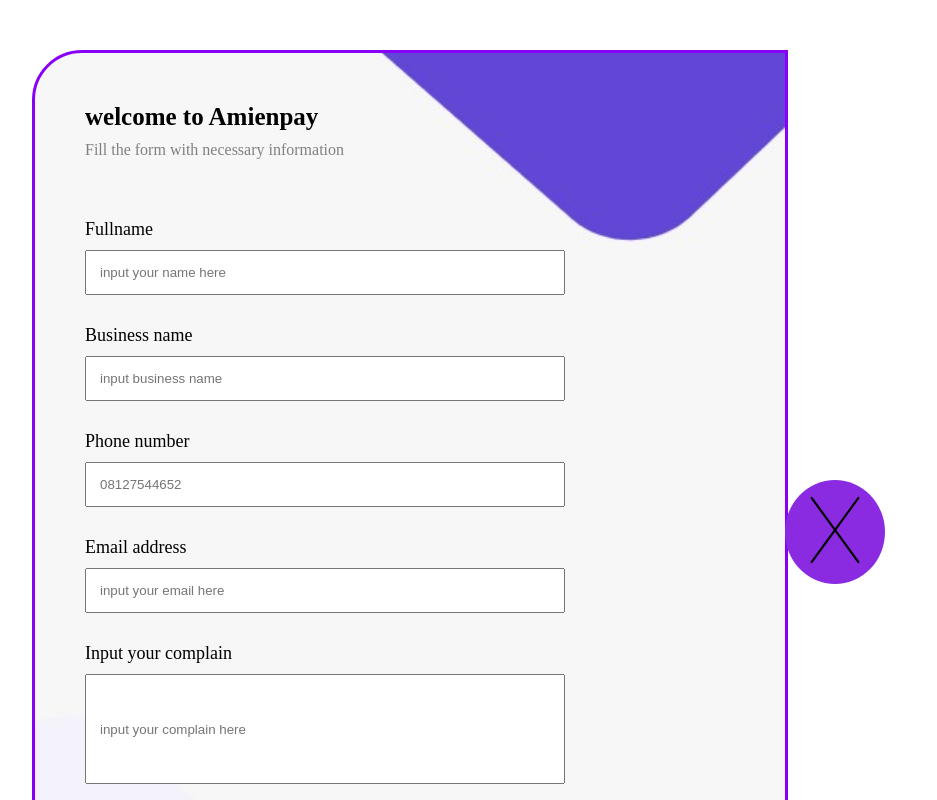
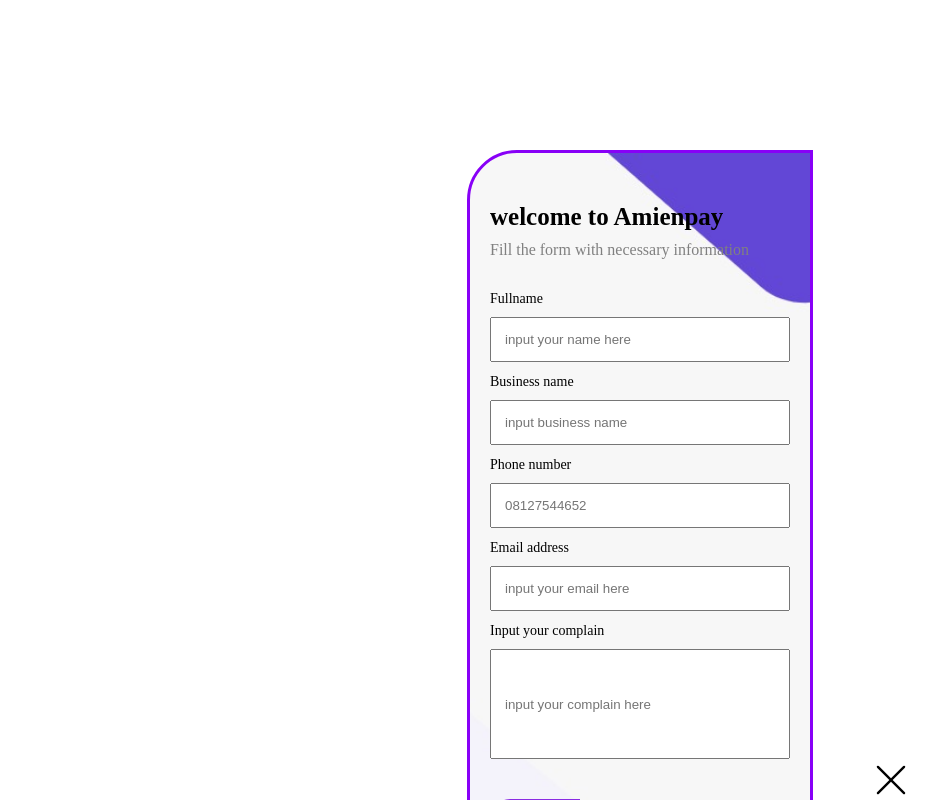
Before and after one commit to rhose1234/spacepen-chatbot, a plain HTML site: page index.html in a window 1280 px wide. Both pictures are taken after a click on the element "click here for help". Shown: the top 800 px of the page, without its empty margins (230-1167 px from the left). Drawn offline with Linux system fonts and the light colour scheme.

Commit message:
finished

```diff
--- a/index.html
+++ b/index.html
@@ -1,58 +1,55 @@
 <!DOCTYPE html>
 <html lang="en">
   <head>
-    <meta charset="UTF-8">
-    <meta http-equiv="X-UA-Compatible" content="IE=edge">
-    <meta name="viewport" content="width=device-width, initial-scale=1.0">
+    <meta charset="UTF-8" />
+    <meta http-equiv="X-UA-Compatible" content="IE=edge" />
+    <meta name="viewport" content="width=device-width, initial-scale=1.0" />
     <title>Screnn-help</title>
-    <link rel="stylesheet" href="style.css">
+    <link rel="stylesheet" href="style.css" />
+    <link
+      rel="stylesheet"
+      href="https://cdn.jsdelivr.net/npm/@fortawesome/fontawesome-free@6.2.0/css/fontawesome.min.css"
+      integrity="sha384-z4tVnCr80ZcL0iufVdGQSUzNvJsKjEtqYZjiQrrYKlpGow+btDHDfQWkFjoaz/Zr"
+      crossorigin="anonymous"
+    />
   </head>
   <body>
-
     <main>
       <section>
         <div class="a-text" id="hidden">
-
           <h2>welcome to Amienpay</h2>
           <p>Fill the form with necessary information</p>
 
           <form action="index.html">
             <label for="">Fullname</label>
-                    <input type="text" placeholder="input your name here">
+            <input type="text" placeholder="input your name here" />
             <label for=""> Business name</label>
-                    <input type="text" placeholder="input business name">
+            <input type="text" placeholder="input business name" />
             <label for="">Phone number</label>
-                    <input type="tel" name="" id="" placeholder="08127544652">
+            <input type="tel" name="" id="" placeholder="08127544652" />
             <label for="">Email address</label>
-                    <input type="email" placeholder="input your email here">
+            <input type="email" placeholder="input your email here" />
             <label for="">Input your complain</label>
-                    <input type="text" placeholder="input your complain here" id="special">
+            <input
+              type="text"
+              placeholder="input your complain here"
+              id="special"
+            />
             <div class="d-text">
               <a href="">
-                        <button type="submit">
-                      submit
-
-                        </button>
+                <button type="submit">submit</button>
               </a>
             </div>
           </form>
-
         </div>
         <div class="c-text" id="bot">
-                <button>
-                    click here for help
-                </button>
+          <button>click here for help</button>
         </div>
-            <div class="c-text" id="close-bot">
-                <img src="image/x.png" alt="">
+        <div class="e-text c1-text" id="close-bot">
+         <img src="./image/x-lg.svg" alt="">
         </div>
-
-
       </section>
     </main>
     <script src="script.js"></script>
-
-
-
   </body>
 </html>
--- a/style.css
+++ b/style.css
@@ -34,7 +34,7 @@ padding-bottom: 10px;
 }
 
 .a-text form{
-    max-width: 600px;
+    max-width: 300px;
     margin-top: 60px;
 
 }
@@ -75,20 +75,23 @@ section{
     justify-content: right;
     border-radius: 50%;
 }
-/* .c-text img{
-    width: 80%;
-    position: relative;
-    left: 10px;
-} */
 
+.e-text img{
+    width: 3%;
+    float: right;
+
+}
 @media(max-width:768px){
    .a-text{
-       height: 100vh;
+       height: 50vh;
        padding-left: 20px;
        overflow-x: hidden;
        padding-bottom: 20px;
        top: 0px;
-       max-width: 350px;
+
+       position: relative;
+       left: 20px;
+       max-width: 300px;
        border-top-left-radius: 20px;
        border-bottom-right-radius: 20px;
        border: 3px solid rgb(136, 0, 247);
@@ -102,7 +105,7 @@ section{
    }
 
 .a-text form{
-    max-width: 320px;
+    max-width: 220px;
     margin-top: 60px;
 
 }
@@ -139,8 +142,8 @@ section{
 .c-text{
     margin-top: 20px;
     position: fixed;
-    left: 230px;
-    top: 660px;
+    left: 220px;
+    top: 450px;
     z-index: 10;
     right: 0;
 
@@ -150,6 +153,7 @@ section{
     cursor: pointer;
 height: 50px;
 width: 110px;
+
 padding-left: 5px;
 padding-right: 5px;
 border-radius: 10px;
@@ -157,6 +161,12 @@ background-color: blueviolet;
     color: aliceblue;
 }
 
+.e-text img{
+    width: 10%;
+    float: right;
+    position: relative;
+right: 10px;
+}
 }
 @media(min-width:768px){
 
@@ -166,12 +176,18 @@ background-color: blueviolet;
     background-position: center;
     background-repeat: no-repeat;
     background-size: cover;
-    max-width: 700px;
-    padding-left: 50px;
+    max-width: 300px;
+    height: 780px;
+ position: relative;
+ left: 190px;
+ top: 100px;
+    padding-left: 20px;
+    padding-right: 20px;
 border-top-left-radius: 50px;
     border-bottom-right-radius: 50px;
     border: 3px solid rgb(136, 0, 247);
     margin: 0 auto;
+
 }
 .a-text h2{
 font-size: 25px;
@@ -183,15 +199,16 @@ padding-bottom: 10px;
 }
 
 .a-text form{
-    max-width: 500px;
-    margin-top: 60px;
+    max-width: 300px;
+    margin-top: 40px;
+
 
 }
 .a-text form input{
     width: 90%;
     padding: 13px;
     margin-top: 10px;
-    margin-bottom: 30px;
+    margin-bottom: 20px;
 }
 .a-text form label{
     font-size: 18px;
@@ -228,6 +245,13 @@ border-radius: 10px;
 background-color: blueviolet;
     color: aliceblue;
 }
+.e-text img{
+    width: 6%;
+    float: right;
+    position: relative;
+    right: 70px;
+    top: 100px;
+}
 }
 @media(min-width:1024px){
 
@@ -237,10 +261,12 @@ background-color: blueviolet;
     background-position: center;
     background-repeat: no-repeat;
     background-size: cover;
-    max-width: 700px;
-    height: 950px;
-    padding-left: 50px;
-    margin: 0 auto;
+    max-width: 300px;
+    height: 730px;
+ position: relative;
+ left: 230px;
+    padding-left: 20px;
+    padding-right: 20px;
     border-top-left-radius: 50px;
     border-bottom-right-radius: 50px;
     border: 3px solid rgb(136, 0, 247);
@@ -255,8 +281,9 @@ padding-bottom: 10px;
 }
 
 .a-text form{
-    max-width: 500px;
-    margin-top: 60px;
+    max-width: 300px;
+    margin-top: 30px;
+
 
 
 }
@@ -264,10 +291,10 @@ padding-bottom: 10px;
     width: 90%;
     padding: 13px;
     margin-top: 10px;
-    margin-bottom: 30px;
+    margin-bottom: 10px;
 }
 .a-text form label{
-    font-size: 18px;
+    font-size: 14px;
     padding-bottom: 10px;
 }
 .c-text{
@@ -288,4 +315,17 @@ border-radius: 10px;
 background-color: blueviolet;
     color: aliceblue;
 }
+
+#close-bot {
+height: 40px;
 }
+
+.e-text img{
+    width: 3%;
+    float: right;
+    position: relative;
+    right: 140px;
+    top: -25px;
+}
+
+}
```
Also changed, not shown: image/x-lg.svg (added). Lines whose indentation alone changed are shown as unchanged.
